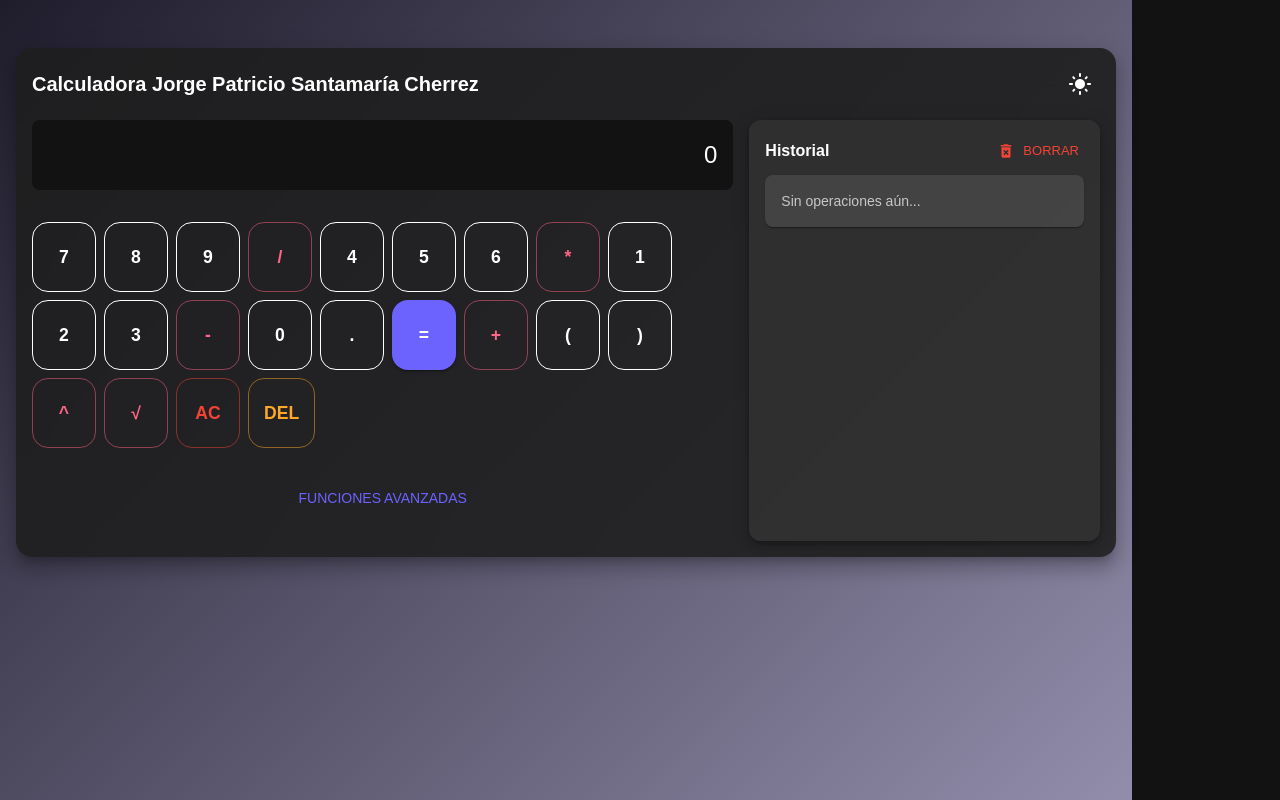
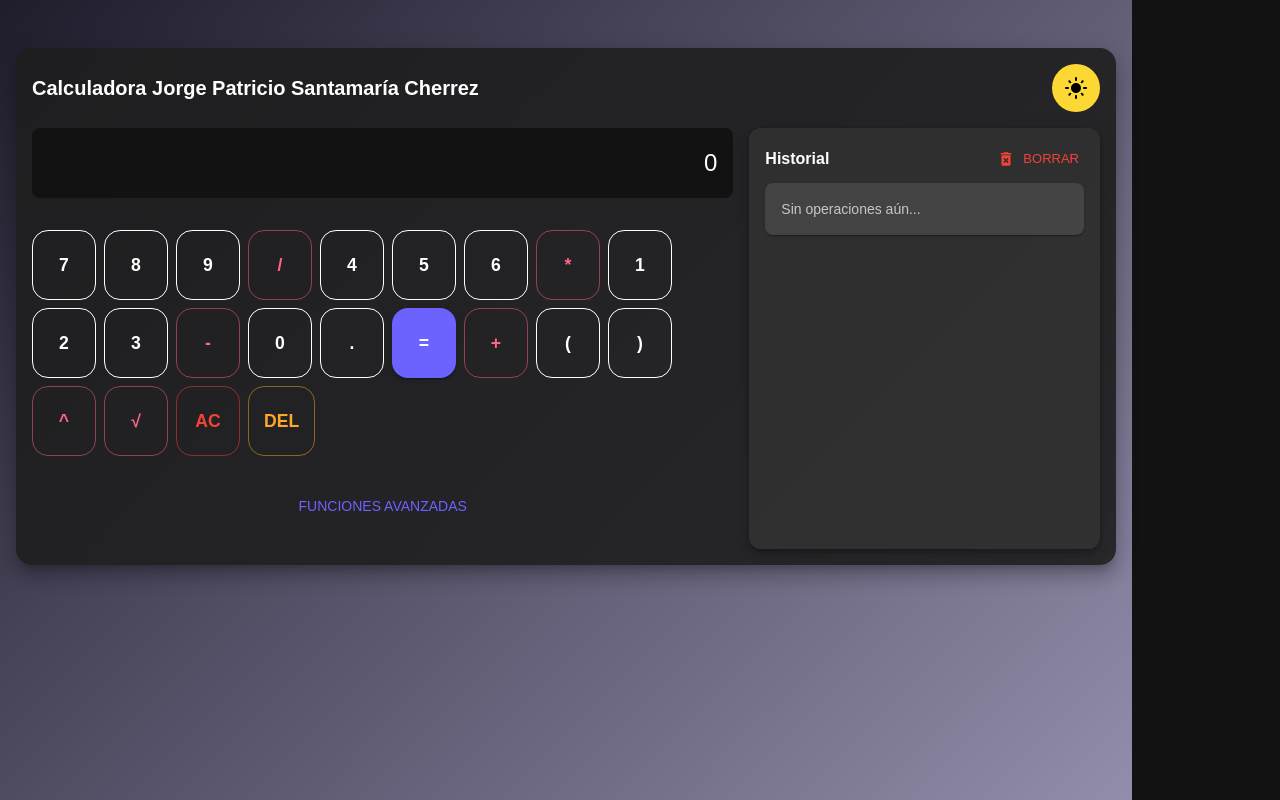
Before and after one commit to Patogol35/Calculadora, a React (Vite) app: page / in a window 1280 px wide. Built offline with nearby package versions, Linux system fonts and the light colour scheme.

Commit message:
Update Calculator.jsx

```diff
--- a/src/components/Calculator.jsx
+++ b/src/components/Calculator.jsx
@@ -50,9 +50,22 @@ export default function Calculator({ theme, darkMode, setDarkMode }) {
           <Typography variant="h6" fontWeight="bold">
             Calculadora Jorge Patricio Santamaría Cherrez
           </Typography>
-          <IconButton onClick={() => setDarkMode(!darkMode)}>
-            {darkMode ? <LightMode /> : <DarkMode />}
-          </IconButton>
+          <IconButton
+  onClick={() => setDarkMode(!darkMode)}
+  sx={{
+    bgcolor: darkMode ? "#fdd835" : "#37474f", // amarillo si oscuro, gris si claro
+    color: darkMode ? "#000" : "#fff",
+    transition: "all 0.3s ease",
+    "&:hover": {
+      bgcolor: darkMode ? "#ffeb3b" : "#455a64",
+      transform: "scale(1.2)",
+    },
+    borderRadius: "50%", // botón redondo
+    p: 1.5, // tamaño más grande
+  }}
+>
+  {darkMode ? <LightMode fontSize="medium" /> : <DarkMode fontSize="medium" />}
+</IconButton>
         </Box>
 
         {/* Layout principal */}
```
